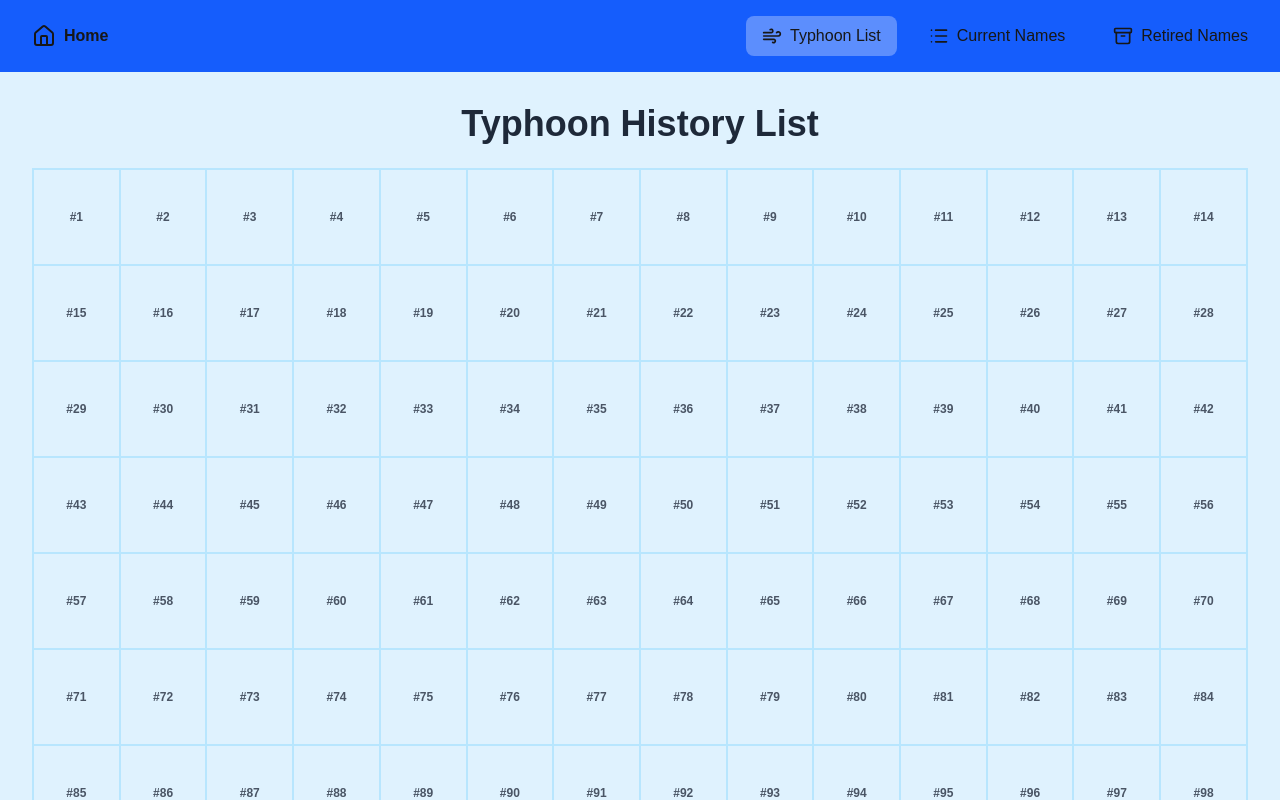
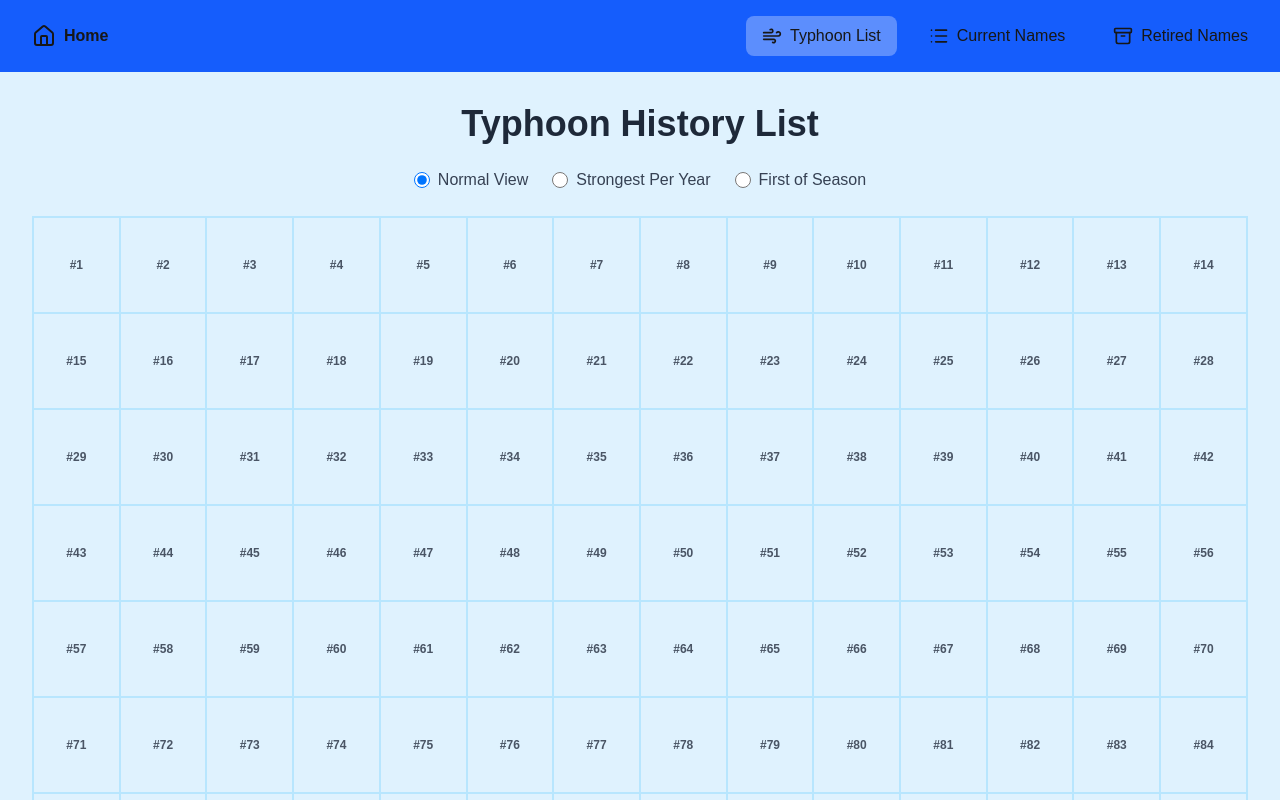
Before and after one commit to hieudeptrai09/typhoons, a Next.js app in the folder fe/: page /storms in a window 1280 px wide. Shown: the top 800 px of the page. Built offline with nearby package versions, Linux system fonts and the light colour scheme; no server answers.

Commit message:
add list strongest strom and list first storm

```diff
--- a/fe/app/storms/_components/GridComponents/GridCell.jsx
+++ b/fe/app/storms/_components/GridComponents/GridCell.jsx
@@ -1,12 +1,53 @@
-const GridCell = ({ position, onClick }) => {
+const GridCell = ({ position, onClick, mode = "normal", highlightInfo }) => {
+  const getBackgroundColor = () => {
+    if (!highlightInfo) return "";
+
+    if (mode === "strongest") {
+      return "bg-red-300";
+    } else if (mode === "first") {
+      return "bg-blue-300";
+    }
+    return "";
+  };
+
+  const getCellContent = () => {
+    if (mode === "normal") {
+      return `#${position}`;
+    }
+
+    // For strongest and first modes, only show content if highlighted
+    if (highlightInfo) {
+      return (
+        <div className="flex flex-col items-center justify-center">
+          <div className="font-bold text-xs">{highlightInfo.name}</div>
+          <div className="text-[10px]">({highlightInfo.year})</div>
+        </div>
+      );
+    }
+
+    return null;
+  };
+
+  const baseClasses = "relative w-24 h-24 border-2 border-sky-200";
+  const interactionClasses =
+    mode === "normal" ? "cursor-pointer hover:bg-sky-200" : "";
+  const bgClasses = getBackgroundColor();
+
+  const handleClick = () => {
+    // Only allow clicks in normal mode
+    if (mode === "normal") {
+      onClick();
+    }
+  };
+
   return (
     <td
-      className="relative w-24 h-24 border-2 border-sky-200 hover:bg-sky-200 cursor-pointer"
-      onClick={onClick}
+      className={`${baseClasses} ${interactionClasses} ${bgClasses}`}
+      onClick={handleClick}
     >
       <div className="w-full h-full flex items-center justify-center">
         <div className="text-center text-xs font-semibold text-gray-600">
-          #{position}
+          {getCellContent()}
         </div>
       </div>
     </td>
--- a/fe/app/storms/_components/GridComponents/GridRow.jsx
+++ b/fe/app/storms/_components/GridComponents/GridRow.jsx
@@ -1,17 +1,26 @@
 import GridCell from "./GridCell";
 
-const GridRow = ({ rowIndex, cols, onCellClick }) => {
+const GridRow = ({
+  rowIndex,
+  cols,
+  onCellClick,
+  mode = "normal",
+  highlightData = {},
+}) => {
   return (
     <tr>
       {[...Array(cols)].map((_, col) => {
         const position = rowIndex * cols + col + 1;
         const key = `${position}`;
+        const highlightInfo = highlightData[key];
 
         return (
           <GridCell
             key={col}
             position={position}
             onClick={() => onCellClick(key)}
+            mode={mode}
+            highlightInfo={highlightInfo}
           />
         );
       })}
--- a/fe/app/storms/_components/GridComponents/GridTable.jsx
+++ b/fe/app/storms/_components/GridComponents/GridTable.jsx
@@ -1,6 +1,12 @@
 import GridRow from "./GridRow";
 
-const GridTable = ({ rows, cols, onCellClick }) => {
+const GridTable = ({
+  rows,
+  cols,
+  onCellClick,
+  mode = "normal",
+  highlightData = {},
+}) => {
   return (
     <div className="overflow-x-auto">
       <table className="border-collapse mx-auto">
@@ -11,6 +17,8 @@ const GridTable = ({ rows, cols, onCellClick }) => {
               rowIndex={row}
               cols={cols}
               onCellClick={onCellClick}
+              mode={mode}
+              highlightData={highlightData}
             />
           ))}
         </tbody>
--- a/fe/app/storms/_components/TyphoonGrid.jsx
+++ b/fe/app/storms/_components/TyphoonGrid.jsx
@@ -1,14 +1,20 @@
 import GridTable from "./GridComponents/GridTable";
 import SpecialButtons from "./GridComponents/SpecialButtons";
 
-const TyphoonGrid = ({ onCellClick }) => {
+const TyphoonGrid = ({ onCellClick, mode = "normal", highlightData = {} }) => {
   const rows = 10;
   const cols = 14;
 
   return (
     <div>
-      <GridTable rows={rows} cols={cols} onCellClick={onCellClick} />
-      <SpecialButtons onCellClick={onCellClick} />
+      <GridTable
+        rows={rows}
+        cols={cols}
+        onCellClick={onCellClick}
+        mode={mode}
+        highlightData={highlightData}
+      />
+      {mode === "normal" && <SpecialButtons onCellClick={onCellClick} />}
     </div>
   );
 };
--- a/fe/app/storms/page.jsx
+++ b/fe/app/storms/page.jsx
@@ -9,20 +9,47 @@ import TyphoonModal from "./_components/TyphoonModal";
 const TyphoonListPage = () => {
   const [selectedCell, setSelectedCell] = useState(null);
   const [cellHistory, setCellHistory] = useState({});
+  const [viewMode, setViewMode] = useState("normal");
+  const [strongestData, setStrongestData] = useState({});
+  const [firstStormData, setFirstStormData] = useState({});
 
   useEffect(() => {
     fetchData("/storms").then((data) => {
       if (data) {
         const grouped = {};
+        const strongestByPosition = {};
+        const firstByPosition = {};
+
         data.data.forEach((storm) => {
           const key = `${storm.position}`;
+
+          // Group all storms
           if (!grouped[key]) grouped[key] = [];
           grouped[key].push(storm);
+
+          // Get strongest storms
+          if (storm.isStrongest === 1) {
+            strongestByPosition[key] = { name: storm.name, year: storm.year };
+          }
+
+          // Get first storms
+          if (storm.isFirst === 1) {
+            firstByPosition[key] = { name: storm.name, year: storm.year };
+          }
         });
+
         setCellHistory(grouped);
+        setStrongestData(strongestByPosition);
+        setFirstStormData(firstByPosition);
       }
     });
   }, []);
+
+  const getHighlightData = () => {
+    if (viewMode === "strongest") return strongestData;
+    if (viewMode === "first") return firstStormData;
+    return {};
+  };
 
   return (
     <div className="min-h-screen bg-sky-100">
@@ -32,7 +59,51 @@ const TyphoonListPage = () => {
           Typhoon History List
         </h1>
 
-        <TyphoonGrid onCellClick={setSelectedCell} />
+        <div className="flex justify-center gap-6 mb-6">
+          <label className="flex items-center gap-2 cursor-pointer">
+            <input
+              type="radio"
+              name="viewMode"
+              value="normal"
+              checked={viewMode === "normal"}
+              onChange={(e) => setViewMode(e.target.value)}
+              className="w-4 h-4"
+            />
+            <span className="text-gray-700 font-medium">Normal View</span>
+          </label>
+
+          <label className="flex items-center gap-2 cursor-pointer">
+            <input
+              type="radio"
+              name="viewMode"
+              value="strongest"
+              checked={viewMode === "strongest"}
+              onChange={(e) => setViewMode(e.target.value)}
+              className="w-4 h-4"
+            />
+            <span className="text-gray-700 font-medium">
+              Strongest Per Year
+            </span>
+          </label>
+
+          <label className="flex items-center gap-2 cursor-pointer">
+            <input
+              type="radio"
+              name="viewMode"
+              value="first"
+              checked={viewMode === "first"}
+              onChange={(e) => setViewMode(e.target.value)}
+              className="w-4 h-4"
+            />
+            <span className="text-gray-700 font-medium">First of Season</span>
+          </label>
+        </div>
+
+        <TyphoonGrid
+          onCellClick={setSelectedCell}
+          mode={viewMode}
+          highlightData={getHighlightData()}
+        />
 
         <TyphoonModal
           selectedCell={selectedCell}
```
